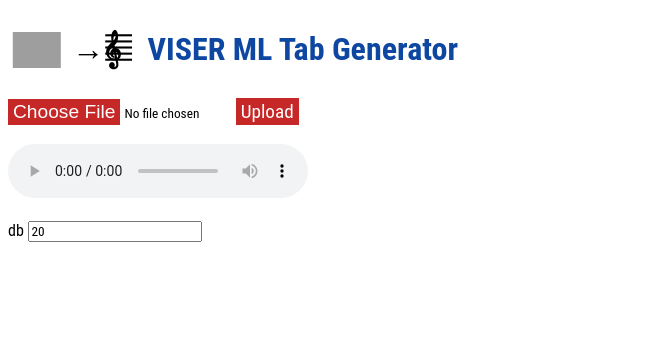
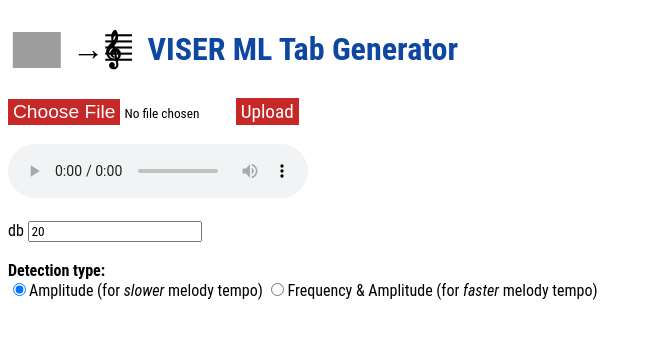
Before and after one commit to Semi-Competent-Development-Partners/pesma-sterr, a Flask app: page / in a window 1280 px wide. Shown: the top 339 px of the page, without its empty margins (0-652 px from the left). Run offline with Flask 3, Linux system fonts and the light colour scheme; grey boxes are pictures that could not be loaded.

Commit message:
add radiobuttons to HTML & JS, commented matplot and .wav segment creation

```diff
--- a/app.py
+++ b/app.py
@@ -69,24 +69,24 @@ def extract_segments(y, sr, threshold_db=-20, min_gap_sec=0.01):
         segment_audio = y[start_sample:end_sample]
 
         # Save the segment to a WAV file
-        output_path = os.path.join('uploads', f"segment_{idx + 1}.wav")
-        sf.write(output_path, segment_audio, sr)
-        print(f"Saved: {output_path}")
-    plt.figure(figsize=(12, 6))
-    plt.plot(times, rms_db, label="Loudness (dB)", color="blue")
-    plt.axhline(y=threshold_db, color="red", linestyle="--", label=f"Threshold ({threshold_db} dB)")
-
-    # Mark the segments on the plot
-    for start, end in segments:
-        plt.axvspan(start, end, color="green", alpha=0.3,
-                    label="Segment" if "Segment" not in plt.gca().get_legend_handles_labels()[1] else None)
-
-    plt.title("Loudness (dB) Over Time")
-    plt.xlabel("Time (s)")
-    plt.ylabel("Amplitude (dB)")
-    plt.legend()
-    plt.grid(True)
-    plt.show()
+        #output_path = os.path.join('uploads', f"segment_{idx + 1}.wav")
+        #sf.write(output_path, segment_audio, sr)
+        #print(f"Saved: {output_path}")
+    # plt.figure(figsize=(12, 6))
+    # plt.plot(times, rms_db, label="Loudness (dB)", color="blue")
+    # plt.axhline(y=threshold_db, color="red", linestyle="--", label=f"Threshold ({threshold_db} dB)")
+    #
+    # # Mark the segments on the plot
+    # for start, end in segments:
+    #     plt.axvspan(start, end, color="green", alpha=0.3,
+    #                 label="Segment" if "Segment" not in plt.gca().get_legend_handles_labels()[1] else None)
+    #
+    # plt.title("Loudness (dB) Over Time")
+    # plt.xlabel("Time (s)")
+    # plt.ylabel("Amplitude (dB)")
+    # plt.legend()
+    # plt.grid(True)
+    #plt.show()
     return segments
 
 
@@ -107,6 +107,9 @@ def notes():
 @app.route('/test', methods = ['GET', 'POST'])
 def test():
     print("DB poslat " + request.form['db'])
+
+    print(f"Tempo poslat {request.form['tempo']}") #'fast' ili 'slow'
+
     threshold_db=int(request.form['db'])*(-1)
     file=request.files['audio_file']
     filename=secure_filename(file.filename)
--- a/static/request.js
+++ b/static/request.js
@@ -2,8 +2,10 @@ async function uploadAudio() {
     const fileInput = document.getElementById('audioInput');
     const audioPlayer = document.getElementById('audioPlayer');
 
+    const button = document.querySelector("button");
+
     if (fileInput.files.length === 0) {
-        alert('Izaberite jedan .wav audio fajl.');
+        alert('Izaberite .wav audio fajl.');
         return;
     }
 
@@ -23,7 +25,11 @@ async function uploadAudio() {
     const db_value = document.getElementById('db_input').value;
     formData.append('db', db_value);
 
+    const radio = document.querySelector("input[type='radio']:checked").value;
+    formData.append('tempo', radio);
+
     try {
+        button.style.display = "none";
         const response = await fetch('/test', {
             method: 'POST',
             body: formData
@@ -37,14 +43,15 @@ async function uploadAudio() {
 
         //status je deo JSON response object-a koji flask vraca, =/= status-code (200, 400, 500...)
         if (data.status === 'success') {
+            noteDiv.innerHTML = "";
             noteDiv.classList.remove("loader");
             generate_tabs(JSON.parse(data.lines), noteDiv);
             handleLayoutChange(); //iz taktice.js
             console.log('Upload i slanje uspešni!');
         } else {
-            console.error('Upload i slanje neuspešni:', data.message);
+            /*console.error*/alert('Upload i slanje neuspešni:', data.message);
         }
-
+        button.style.display = "inline-block";
     } catch (error) {
         console.error('Neuspešan upload audio fajla:', error);
     }
--- a/templates/index.html
+++ b/templates/index.html
@@ -22,6 +22,12 @@
 <br><br>
 db <input type="number" name="db_input" id="db_input" value="20">
 <br><br>
+<b>Detection type:</b><br>
+<input type="radio" name="detection" id="slow" checked value="slow"><label for="slow">Amplitude (for <em>slower</em>
+    melody tempo)</label>
+<input type="radio" name="detection" id="fast" value="fast"><label for="fast">Frequency & Amplitude (for <em>faster</em>
+    melody tempo)</label>
+<br><br>
 <div id="note-div">
 </div>
 <script src="{{ url_for('static', filename='tabs.js') }}"></script>
```
Also changed, not shown: 1 other file.
